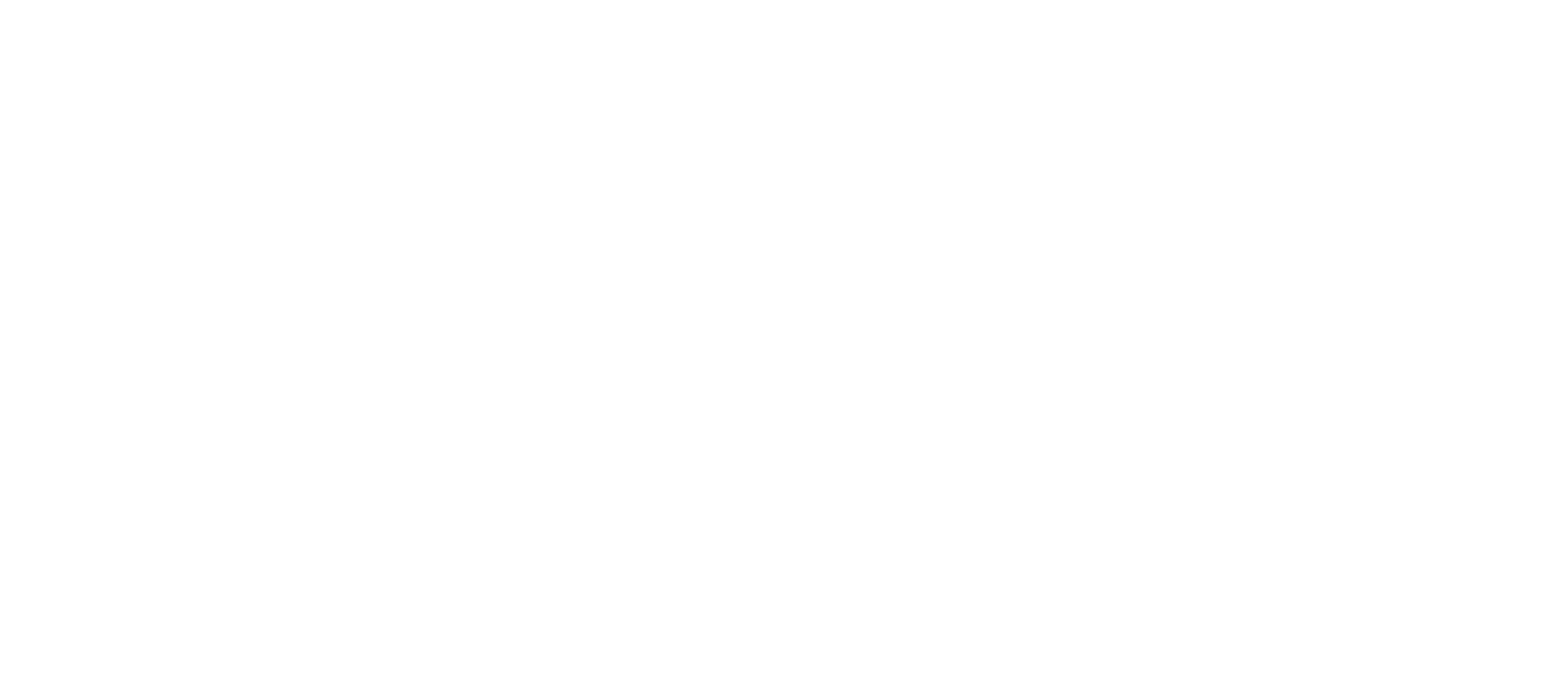
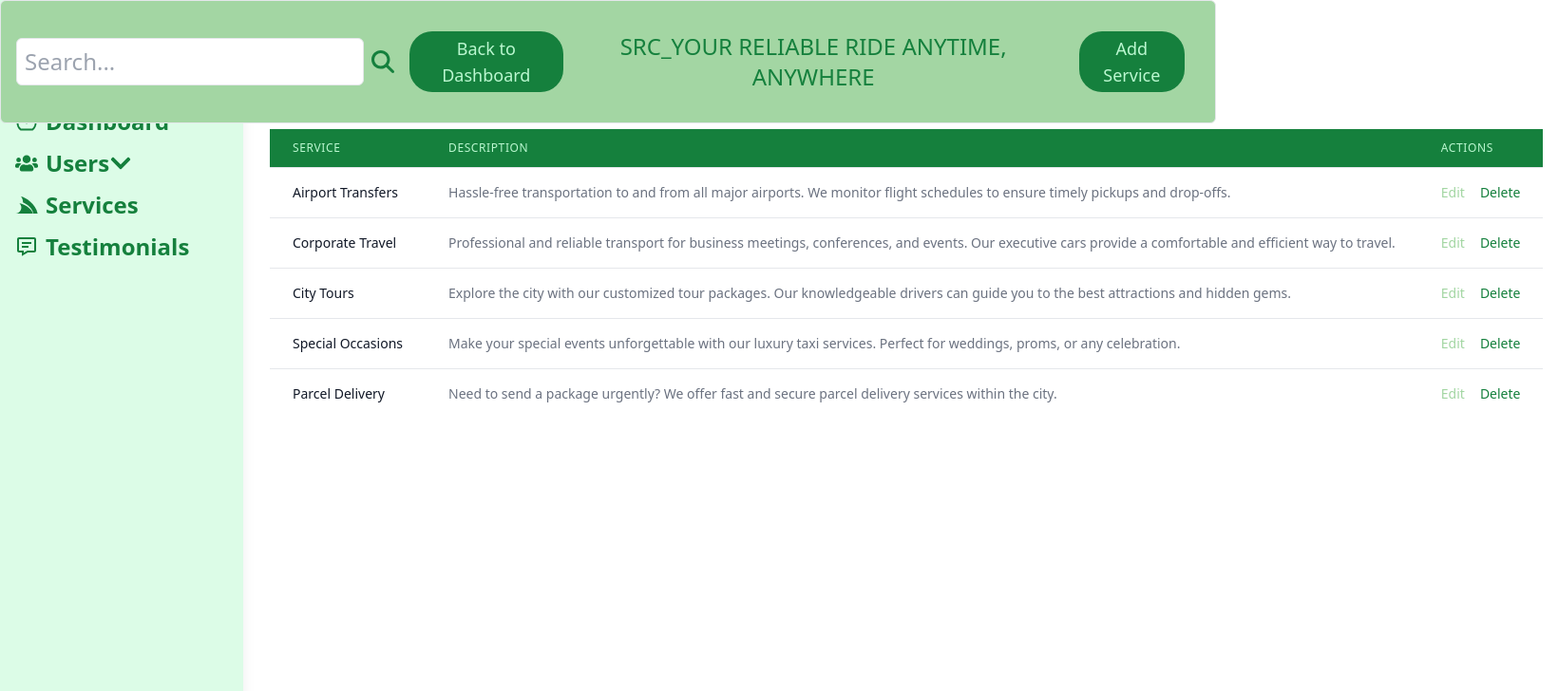
Before and after one commit to AshleyAlpha/SRC_Dashboard, a React (Vite) app: page /ServicePage in a window 1280 px wide. Before the commit this address had no page. Shown: the top 728 px of the page at 95% size, 1640 px wide, since content can reach past the window. Built offline with nearby package versions, Linux system fonts and the light colour scheme.

Commit message:
created a service page

```diff
--- a/src/App.jsx
+++ b/src/App.jsx
@@ -12,6 +12,7 @@
 import Settings from "./Components/Pages/Settings";
 import Bookings from "./Components/Pages/Bookings";
 import ServiceForm from "./Components/Pages/Addservice";
+import ServicePage from "./Components/Pages/ServicePage";
 function App() {
   return (
     <div className="w-full">
@@ -20,6 +21,7 @@
           <Route path="/" element={<Layout />}>
             <Route index element={<Dashboard />} />
             <Route path="Addservice" element={<ServiceForm />} />
+            <Route path="ServicePage" element={<ServicePage />} />
             <Route path="services" element={<Services />} />
             <Route path="testimonials" element={<Testimonials />} />
             <Route path="transactions" element={<Transactions />} />
--- a/src/Components/Pages/Addservice.jsx
+++ b/src/Components/Pages/Addservice.jsx
@@ -22,31 +22,25 @@
     return errors;
   };
 
-  const navigateToDashboard = () => {
-    navigate('/');
-  };
-
   const handleSubmit = (e) => {
     e.preventDefault();
-    console.log('Form submitted'); // Debugging statement
     const formErrors = validate();
 
     if (Object.keys(formErrors).length === 0) {
       const newService = { title, description };
       addService(newService);
-      console.log('Navigating to Dashboard'); // Debugging statement
-      navigateToDashboard(); // Call the navigate function here
+      navigate('/ServicePage');
     } else {
       setErrors(formErrors);
     }
   };
 
   return (
-    <div className="mx-auto  pt-16 w-[50%]">
-      <h2 className="text-lg mb-2">Add a Service</h2>
-      <form className="items-center bg-green-200 w-full px-28 py-16" onSubmit={handleSubmit}>
+    <div className="mx-auto pt-16 w-[50%]">
+      <h2 className="text-2xl text-green-700 font-bold align-center mb-2 ml-56">Add a Service</h2>
+      <form className="items-center bg-green-100 w-full px-28 py-16" onSubmit={handleSubmit}>
         <div className="mb-4">
-          <label className="block mb-1" htmlFor="title">Service_Title:</label>
+          <label className="block mb-4 text-2xl text-green-700 font-bold" htmlFor="title">Service Title:</label>
           <input
             id="title"
             type="text"
@@ -57,7 +51,7 @@
           {errors.title && <p className="text-red-500">{errors.title}</p>}
         </div>
         <div className="mb-4">
-          <label className="block mb-1" htmlFor="description">Service_Description:</label>
+          <label className="block mb-4 text-2xl text-green-700 font-bold" htmlFor="description">Service Description:</label>
           <textarea
             id="description"
             value={description}
--- /dev/null
+++ b/src/Components/Pages/ServicePage.jsx
@@ -0,0 +1,41 @@
+import React, { useState } from 'react';
+import ServiceForm from './Addservice';
+import Services from './Services';
+
+const ServicePage = () => {
+  const [services, setServices] = useState([
+    {
+      title: "Airport Transfers",
+      description: "Hassle-free transportation to and from all major airports. We monitor flight schedules to ensure timely pickups and drop-offs."
+    },
+    {
+      title: "Corporate Travel",
+      description: "Professional and reliable transport for business meetings, conferences, and events. Our executive cars provide a comfortable and efficient way to travel."
+    },
+    {
+      title: "City Tours",
+      description: "Explore the city with our customized tour packages. Our knowledgeable drivers can guide you to the best attractions and hidden gems."
+    },
+    {
+      title: "Special Occasions",
+      description: "Make your special events unforgettable with our luxury taxi services. Perfect for weddings, proms, or any celebration."
+    },
+    {
+      title: "Parcel Delivery",
+      description: "Need to send a package urgently? We offer fast and secure parcel delivery services within the city."
+    }
+  ]);
+
+  const addService = (newService) => {
+    setServices([...services, newService]);
+  };
+
+  return (
+    <div className="ServicePage">
+      {/* <ServiceForm addService={addService} /> */}
+      <Services services={services} />
+    </div>
+  );
+};
+
+export default ServicePage;
--- a/src/Components/Pages/Services.jsx
+++ b/src/Components/Pages/Services.jsx
@@ -1,29 +1,6 @@
 import React from 'react';
 
-const Services = () => {
-  const services = [
-    {
-      title: "Airport Transfers",
-      description: "Hassle-free transportation to and from all major airports. We monitor flight schedules to ensure timely pickups and drop-offs."
-    },
-    {
-      title: "Corporate Travel",
-      description: "Professional and reliable transport for business meetings, conferences, and events. Our executive cars provide a comfortable and efficient way to travel."
-    },
-    {
-      title: "City Tours",
-      description: "Explore the city with our customized tour packages. Our knowledgeable drivers can guide you to the best attractions and hidden gems."
-    },
-    {
-      title: "Special Occasions",
-      description: "Make your special events unforgettable with our luxury taxi services. Perfect for weddings, proms, or any celebration."
-    },
-    {
-      title: "Parcel Delivery",
-      description: "Need to send a package urgently? We offer fast and secure parcel delivery services within the city."
-    }
-  ];
-
+const Services = ({ services = [] }) => {
   const handleEdit = (index) => {
     console.log(`Edit service at index ${index}`);
     // Implement your edit functionality here
@@ -37,11 +14,11 @@
   return (
     <div className="p-4">
       <table className="min-w-full divide-y divide-gray-200">
-        <thead className="bg-gray-50">
+        <thead className="bg-green-700">
           <tr>
-            <th className="px-6 py-3 text-left text-xs font-medium text-gray-500 uppercase tracking-wider">Service</th>
-            <th className="px-6 py-3 text-left text-xs font-medium text-gray-500 uppercase tracking-wider">Description</th>
-            <th className="px-6 py-3 text-left text-xs font-medium text-gray-500 uppercase tracking-wider">Actions</th>
+            <th className="px-6 py-3 text-left text-xs font-medium text-green-200 uppercase tracking-wider">Service</th>
+            <th className="px-6 py-3 text-left text-xs font-medium text-green-200 uppercase tracking-wider">Description</th>
+            <th className="px-6 py-3 text-left text-xs font-medium text-green-200 uppercase tracking-wider">Actions</th>
           </tr>
         </thead>
         <tbody className="bg-white divide-y divide-gray-200">
@@ -56,13 +33,13 @@
               <td className="px-6 py-4 whitespace-nowrap text-sm font-medium">
                 <button
                   onClick={() => handleEdit(index)}
-                  className="text-indigo-600 hover:text-indigo-900 mr-4"
+                  className="text-[#a3d6a3] mr-4"
                 >
                   Edit
                 </button>
                 <button
                   onClick={() => handleDelete(index)}
-                  className="text-red-600 hover:text-red-900"
+                  className="text-green-700"
                 >
                   Delete
                 </button>
--- a/src/Components/Sidebar.jsx
+++ b/src/Components/Sidebar.jsx
@@ -41,7 +41,7 @@
           )}
         </div>
 
-        <Link to="/Services" className="text-green-700 flex items-center">
+        <Link to="/ServicePage" className="text-green-700 flex items-center">
           <FaServicestack className="mr-2" />
           Services
         </Link>
```
Also changed, not shown: src/Components/Pages/ServicesPage.jsx (deleted).
